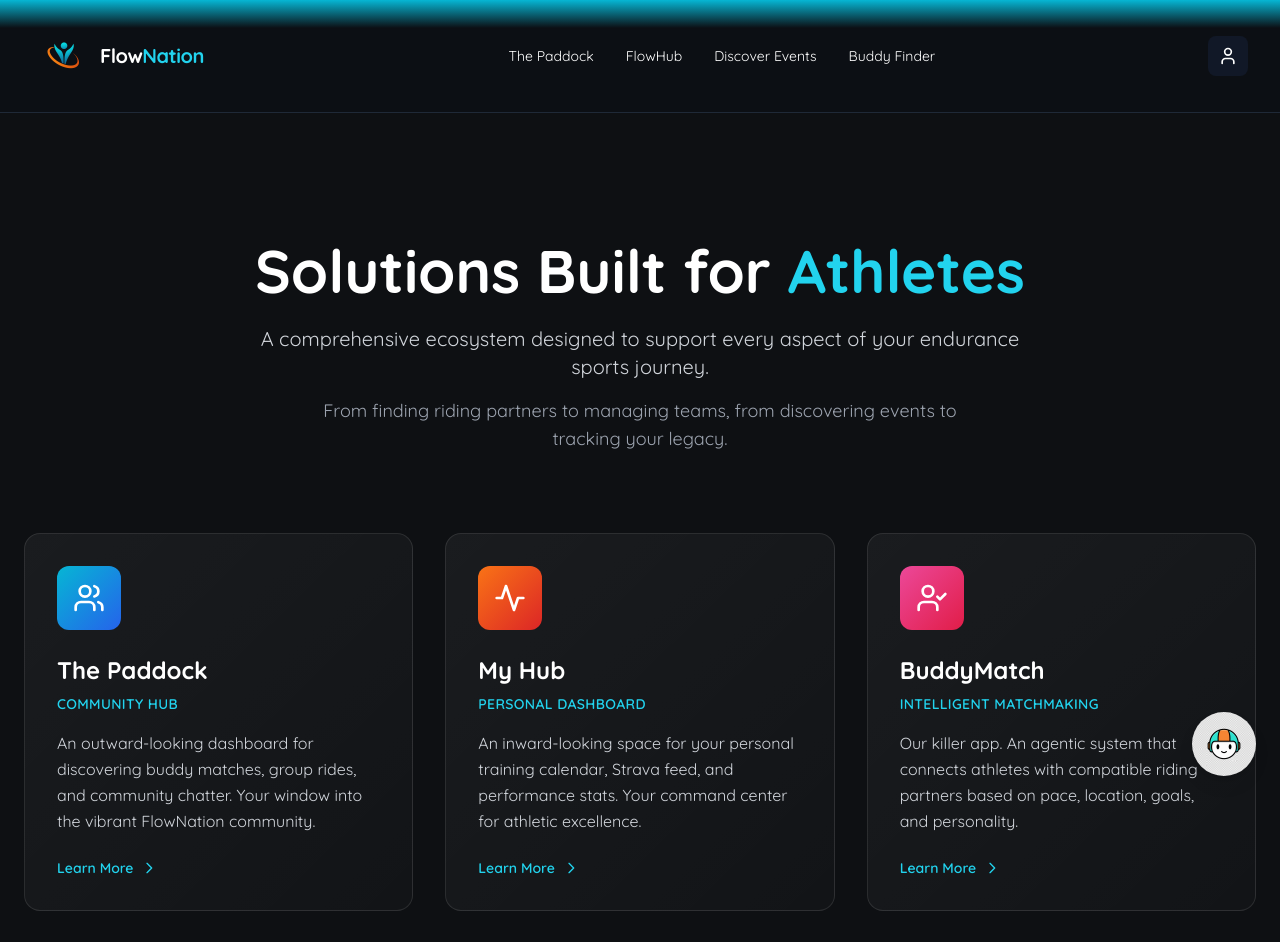
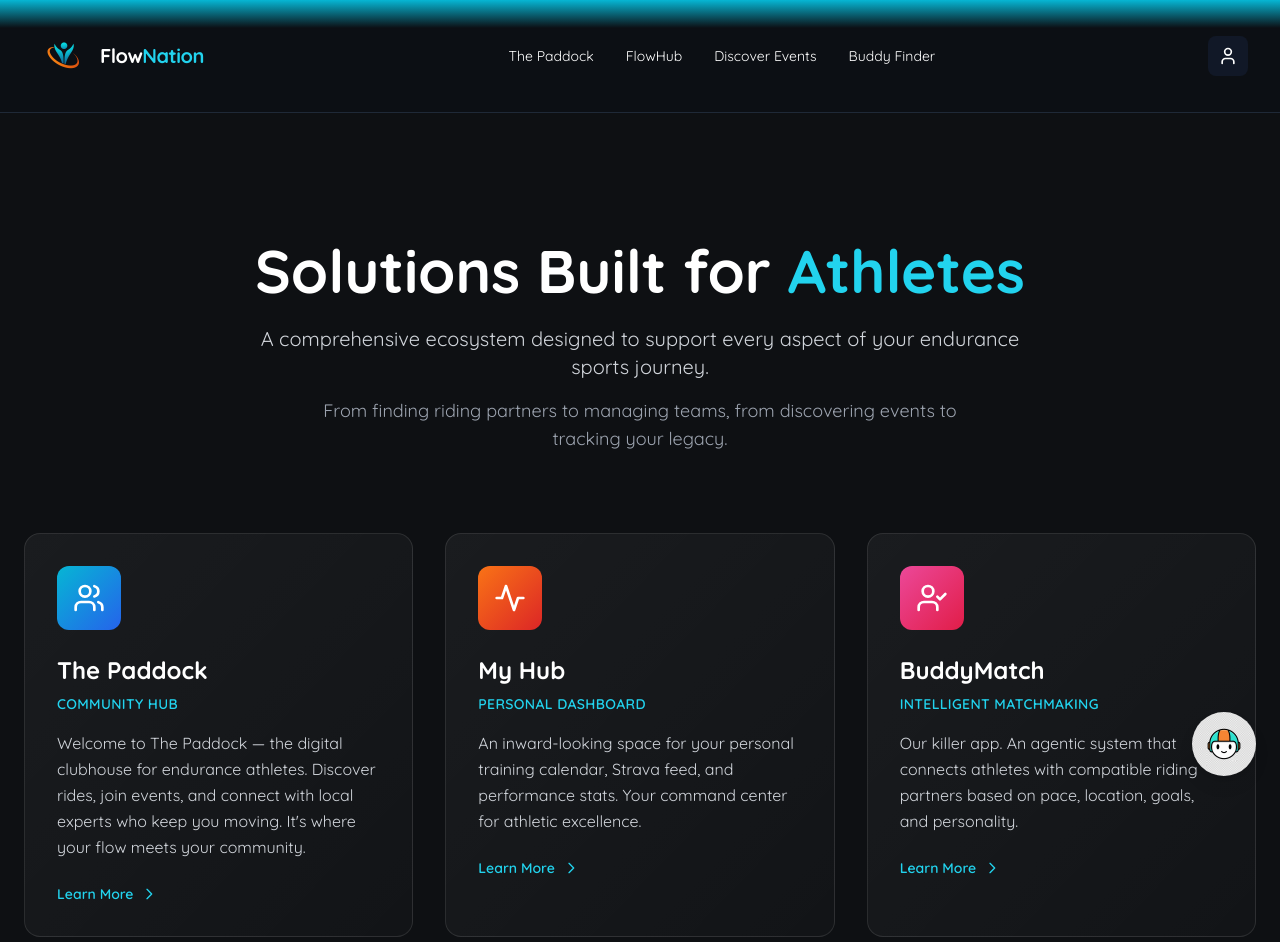
Before and after one commit to ilyacantor/flownation_bolt, a React (Vite) app: page /solutions in a window 1280 px wide. Shown: the top 942 px of the page. Built offline with nearby package versions, Linux system fonts and the light colour scheme.

Commit message:
Updated SolutionsPage.tsx

```diff
--- a/src/pages/SolutionsPage.tsx
+++ b/src/pages/SolutionsPage.tsx
@@ -21,7 +21,7 @@ export default function SolutionsPage() {
     {
       title: 'The Paddock',
       subtitle: 'Community Hub',
-      description: 'An outward-looking dashboard for discovering buddy matches, group rides, and community chatter. Your window into the vibrant FlowNation community.',
+      description: 'Welcome to The Paddock — the digital clubhouse for endurance athletes. Discover rides, join events, and connect with local experts who keep you moving. It\'s where your flow meets your community.',
       icon: Users,
       color: 'from-cyan-500 to-blue-600',
       link: '/paddock'
```
